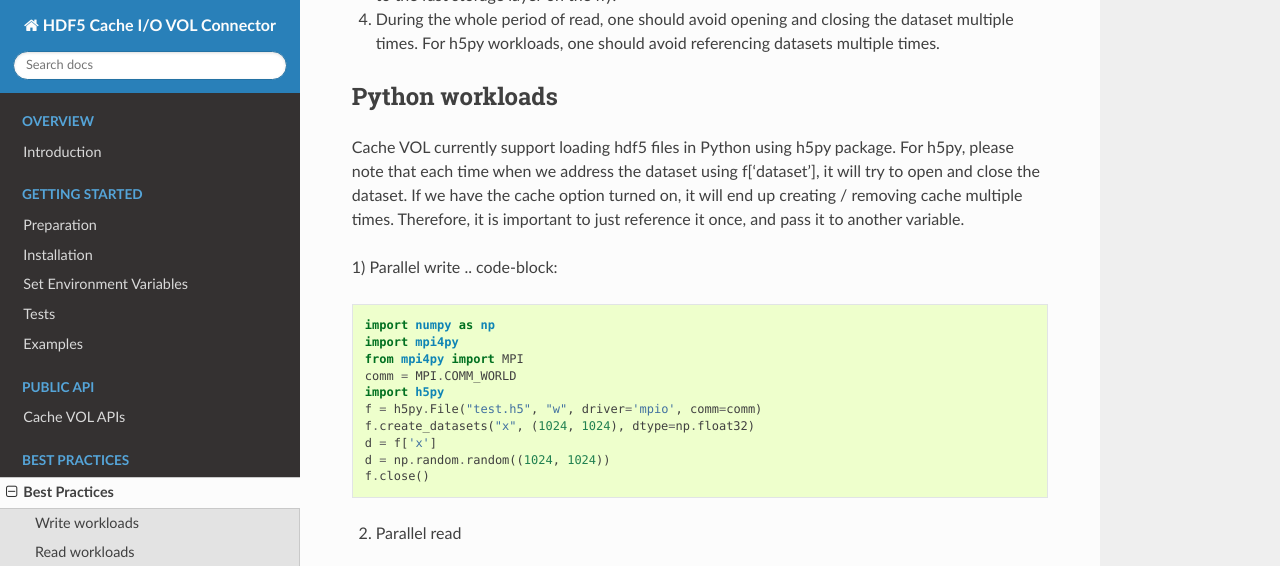
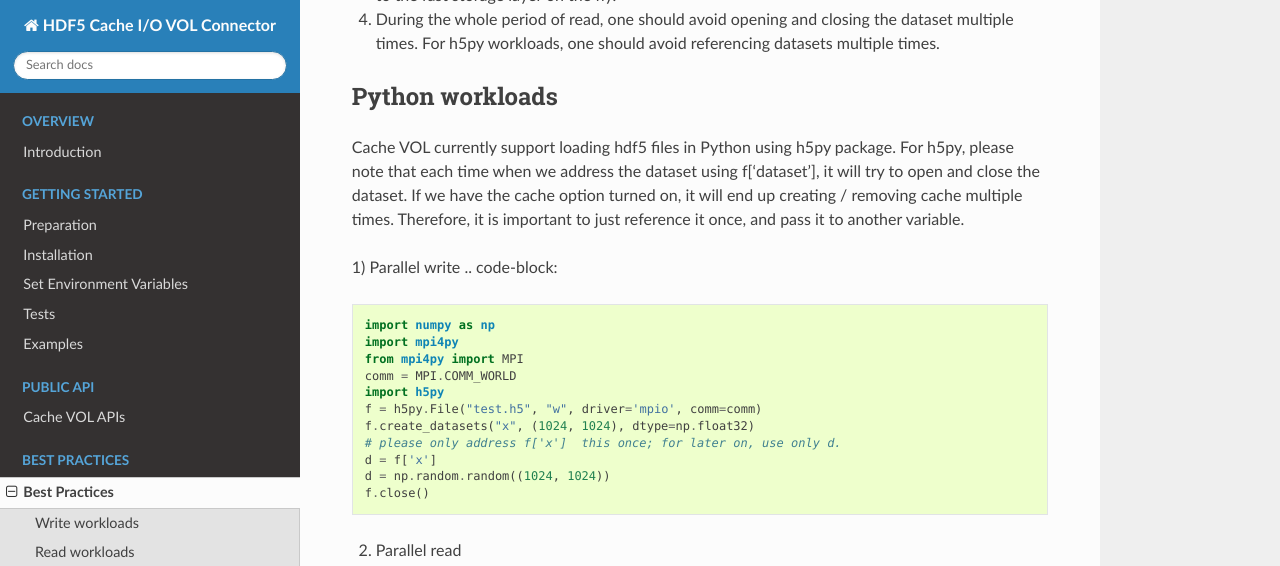
Before and after one commit to HDFGroup/vol-cache, a Sphinx documentation site: the page built from docs/source/bestpractices.rst, in a window 1280 px wide and 900 px high, scrolled down 2017 px, cut to the strip 0-566 px from the top of the window. Built offline with Sphinx 7.4.7 and the Read the Docs theme 2.0.0, drawn with Linux system fonts in a browser that asks for light colours.

Commit message:
fixed read the doc issue [skip ci]

```diff
--- a/docs/source/bestpractices.rst
+++ b/docs/source/bestpractices.rst
@@ -99,6 +99,7 @@
 
 1) Parallel write
 .. code-block::
+
    import numpy as np
    import mpi4py
    from mpi4py import MPI
@@ -106,21 +107,22 @@
    import h5py
    f = h5py.File("test.h5", "w", driver='mpio', comm=comm)
    f.create_datasets("x", (1024, 1024), dtype=np.float32)
+   # please only address f['x']  this once; for later on, use only d.
    d = f['x']
    d = np.random.random((1024, 1024))
    f.close()
 
-
 2) Parallel read
 
 .. code-blocks::
+
    import numpy as np
    import mpi4py
    from mpi4py import MPI
    comm = MPI.COMM_WORLD
    import h5py
    f = h5py.File("test.h5", "r", driver='mpio', comm=comm)
-   # please only address this once
+   # please only address f['x']  this once; for later on, use only d.
    d = f['x']
    a = d[10:20]
    b = d[30:40]
```
